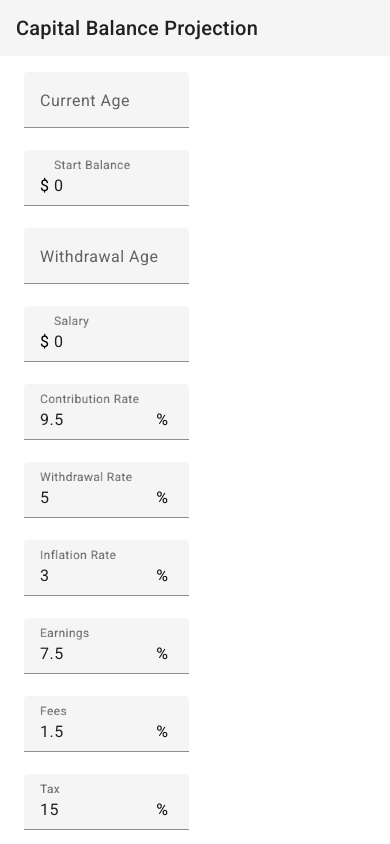
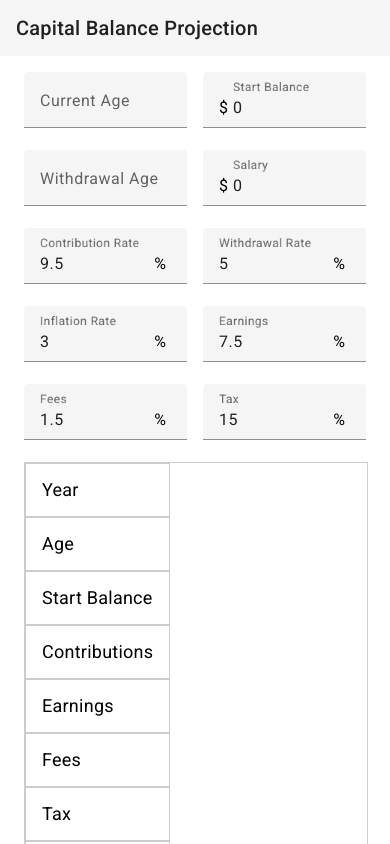
Before and after one commit to harrisonn26/capital-balance-projection, an Angular app: page / in a window 390 px wide. Shown: the top 844 px of the page. Built offline with nearby package versions, Linux system fonts and the light colour scheme.

Commit message:
Added some width styling to inputs

```diff
--- a/src/app/app.component.css
+++ b/src/app/app.component.css
@@ -1,7 +1,30 @@
 .formField {
   margin: 0 8px 0 8px;
-  width: 165px;
+  width: calc(10% - 16px);
 }
 .inputs {
-  margin: 16px;
+  margin: 16px 16px 0 16px;
+  display: flex;
+  flex-wrap: wrap;
 }
+
+@media (max-width: 1400px) {
+  .formField {
+    width: calc(20% - 16px);
+  }
+}
+@media (max-width: 800px) {
+  .formField {
+    width: calc(25% - 16px);
+  }
+}
+@media (max-width: 600px) {
+  .formField {
+    width: calc(33% - 16px);
+  }
+}
+@media (max-width: 450px) {
+  .formField {
+    width: calc(50% - 16px);
+  }
+}
--- a/src/app/table/table.component.html
+++ b/src/app/table/table.component.html
@@ -1,19 +1,19 @@
 <div class="container">
   <table class="projection-table">
     <tr>
-      <td class="projection-table-cell">Year</td>
+      <td class="projection-table-cell sticky-col">Year</td>
       <td class="projection-table-cell" *ngFor="let year of data.year">
         {{ year }}
       </td>
     </tr>
     <tr>
-      <td class="projection-table-cell">Age</td>
+      <td class="projection-table-cell sticky-col">Age</td>
       <td class="projection-table-cell" *ngFor="let age of data.age">
         {{ age }}
       </td>
     </tr>
     <tr>
-      <td class="projection-table-cell">Start Balance</td>
+      <td class="projection-table-cell sticky-col">Start Balance</td>
       <td
         class="projection-table-cell"
         *ngFor="let startBalance of data.startBalance"
@@ -22,7 +22,7 @@
       </td>
     </tr>
     <tr>
-      <td class="projection-table-cell">Contributions</td>
+      <td class="projection-table-cell sticky-col">Contributions</td>
       <td
         class="projection-table-cell"
         *ngFor="let contributions of data.contributions"
@@ -31,25 +31,25 @@
       </td>
     </tr>
     <tr>
-      <td class="projection-table-cell">Earnings</td>
+      <td class="projection-table-cell sticky-col">Earnings</td>
       <td class="projection-table-cell" *ngFor="let earnings of data.earnings">
         {{ earnings | dollar }}
       </td>
     </tr>
     <tr>
-      <td class="projection-table-cell">Fees</td>
+      <td class="projection-table-cell sticky-col">Fees</td>
       <td class="projection-table-cell" *ngFor="let fees of data.fees">
         {{ fees | dollar }}
       </td>
     </tr>
     <tr>
-      <td class="projection-table-cell">Tax</td>
+      <td class="projection-table-cell sticky-col">Tax</td>
       <td class="projection-table-cell" *ngFor="let tax of data.tax">
         {{ tax | dollar }}
       </td>
     </tr>
     <tr>
-      <td class="projection-table-cell">Withdrawals</td>
+      <td class="projection-table-cell sticky-col">Withdrawals</td>
       <td
         class="projection-table-cell"
         *ngFor="let withdrawals of data.withdrawals"
@@ -58,7 +58,7 @@
       </td>
     </tr>
     <tr>
-      <td class="projection-table-cell">End Balance</td>
+      <td class="projection-table-cell sticky-col">End Balance</td>
       <td
         class="projection-table-cell"
         *ngFor="let endBalance of data.endBalance"
```
